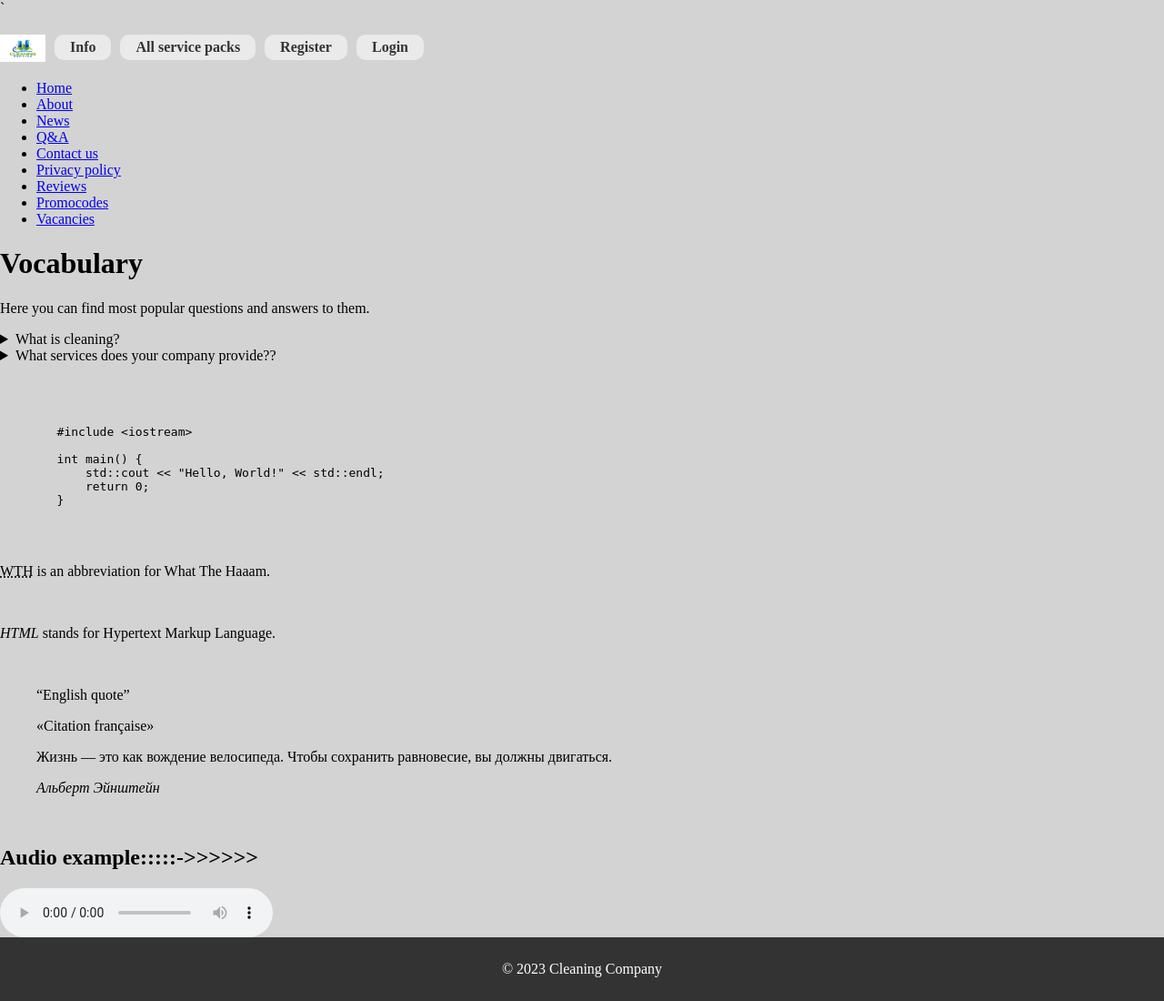
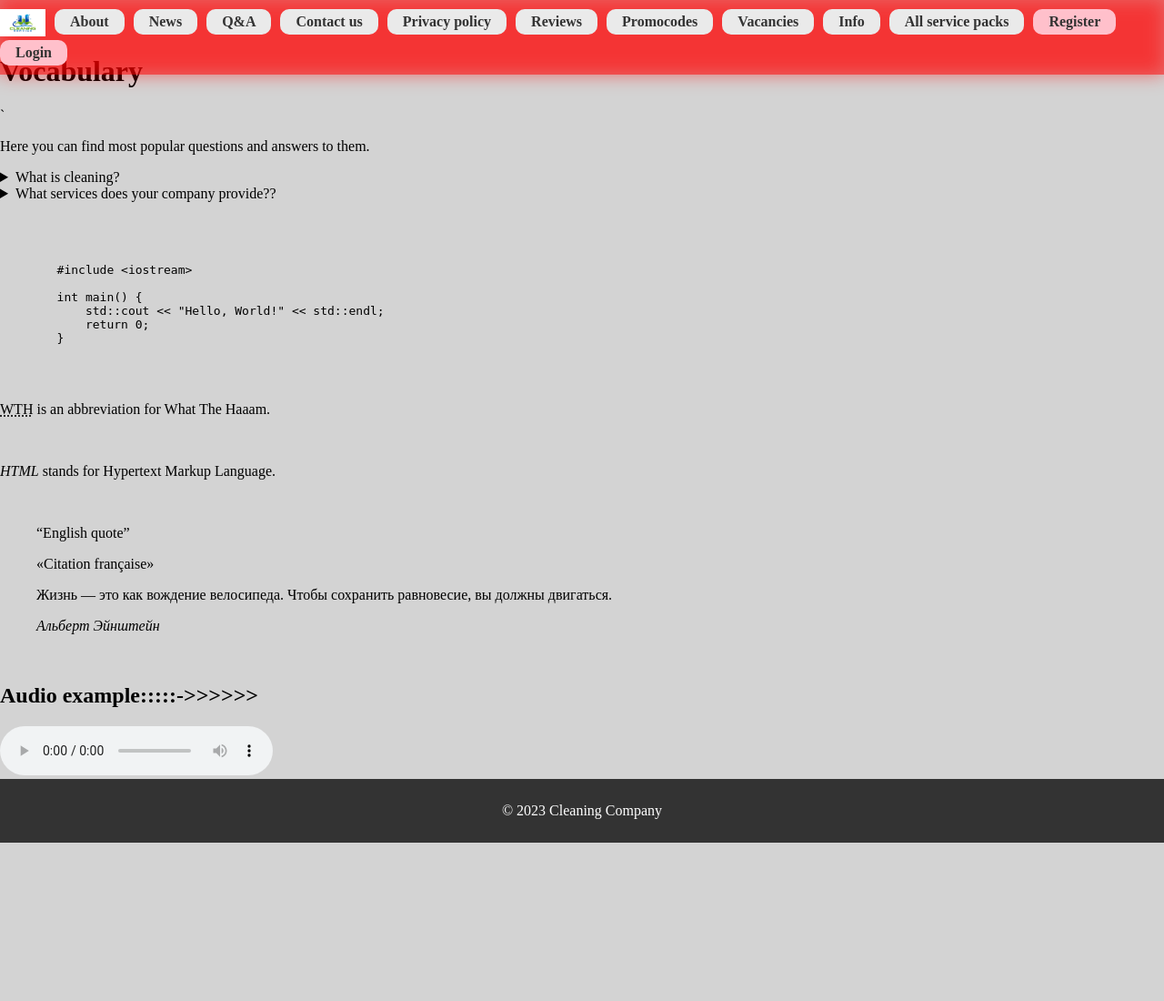
Before and after one commit to Egorallo/CleaningCompany, a Django app: page /questions/ in a window 1280 px wide. Shown: the whole page at 91% size. After the commit the page ends 926 px from the top, so only its background shows below. Run offline with Django 4.2, Linux system fonts and the light colour scheme.

Commit message:
added fixed navbar and some styling for it

```diff
--- a/cleaning/static/cleaning/css/styles.css
+++ b/cleaning/static/cleaning/css/styles.css
@@ -1,11 +1,28 @@
 .sidebar-nav {
-    margin-top: 20px;
+    margin-top: 0;
     display: flex;
     flex-wrap: wrap;
     justify-content: flex-start;
     list-style: none;
-    padding: 0;
+    padding: 10px 0;
+    position: fixed;
+    width: 100%;
+    z-index: 100;
+    background-color: rgba(255, 0, 0, 0.5);
 }
+
+.sidebar-nav::before {
+    content: "";
+    position: absolute;
+    top: 0;
+    left: 0;
+    width: 100%;
+    height: 100%;
+    background: inherit;
+    filter: blur(10px);
+    z-index: -1;
+}
+
 
 .sidebar-nav li {
     margin-right: 10px;
@@ -27,6 +44,10 @@
     text-decoration: none;
     color: #333;
     transition: background-color 0.3s ease;
+}
+
+.login-button.register {
+    background-color: #FFC0CB;
 }
 
 .login-button:hover {
@@ -54,3 +75,7 @@ footer {
     padding: 10px;
     text-align: center;
 }
+
+.col-sm-10 {
+    margin-top: 60px;
+}
--- a/cleaning/templates/base_generic.html
+++ b/cleaning/templates/base_generic.html
@@ -21,8 +21,17 @@
         <div class="col-sm-12">
             {% block sidebar %}
                 <ul class="sidebar-nav">
-                    <li><img src="{% static 'images/logo.ico' %}" alt="logo" width="50" height="30"></li>
-
+                    <li><a href="{% url 'newvision:home' %}">
+                        <img src="{% static 'images/logo.ico' %}" alt="logo" width="50" height="30">
+                    </a></li>
+                    <li><a class="login-button" href="{% url 'newvision:about' %}">About</a></li>
+                    <li><a class="login-button" href="{% url 'newvision:news' %}">News</a></li>
+                    <li><a class="login-button" href="{% url 'newvision:questions' %}">Q&A</a></li>
+                    <li><a class="login-button" href="{% url 'newvision:contacts' %}">Contact us</a></li>
+                    <li><a class="login-button" href="{% url 'newvision:policy' %}">Privacy policy</a></li>
+                    <li><a class="login-button" href="{% url 'newvision:reviews' %}">Reviews</a></li>
+                    <li><a class="login-button" href="{% url 'newvision:promos' %}">Promocodes</a></li>
+                    <li><a class="login-button" href="{% url 'newvision:vacancies' %}">Vacancies</a></li>
                     <li><a class="login-button" href="{% url 'index' %}">Info</a></li>
 
                     {% for group in user.groups.all %}
@@ -53,25 +62,12 @@
                                href="{% url 'logout' %}?next={{ '' }}">Logout</a></li>
                     {% else %}
                         <li><a class="login-button" href="{% url 'servicepacks' %}">All service packs</a></li>
-                        <li><a class="login-button" href="{% url 'register' %}?next={{ '' }}">Register</a></li>
-                        <li><a class="login-button" href="{% url 'login' %}?next={{ '/cleaning' }}">Login</a></li>
+                        <li><a class="login-button register" href="{% url 'register' %}?next={{ '' }}">Register</a></li>
+                        <li><a class="login-button register" href="{% url 'login' %}?next={{ '/cleaning' }}">Login</a></li>
                     {% endif %}
                 </ul>
             {% endblock %}
         </div>
-        <nav>
-            <ul>
-                <li><a href="{% url 'newvision:home' %}"> Home</a></li>
-                <li><a href="{% url 'newvision:about' %}">About</a></li>
-                <li><a href="{% url 'newvision:news' %}">News</a></li>
-                <li><a href="{% url 'newvision:questions' %}">Q&A</a></li>
-                <li><a href="{% url 'newvision:contacts' %}">Contact us</a></li>
-                <li><a href="{% url 'newvision:policy' %}">Privacy policy</a></li>
-                <li><a href="{% url 'newvision:reviews' %}">Reviews</a></li>
-                <li><a href="{% url 'newvision:promos' %}">Promocodes</a></li>
-                <li><a href="{% url 'newvision:vacancies' %}">Vacancies</a></li>
-            </ul>
-        </nav>
         <div class="col-sm-10 ">{% block content %}{% endblock %}</div>
 
     </div>
--- a/newvision/templates/newvision/questions.html
+++ b/newvision/templates/newvision/questions.html
@@ -1,4 +1,4 @@
-`{% extends "base_generic.html" %}
+{% extends "base_generic.html" %}
 {% load static %}
 
 {% block styling %}
@@ -7,7 +7,7 @@
 
 {% block content %}
     <header>
-        <h1>Vocabulary</h1>
+        <h1>Vocabulary</h1>`
         <p>Here you can find most popular questions and answers to them.</p>
     </header>
 
```
